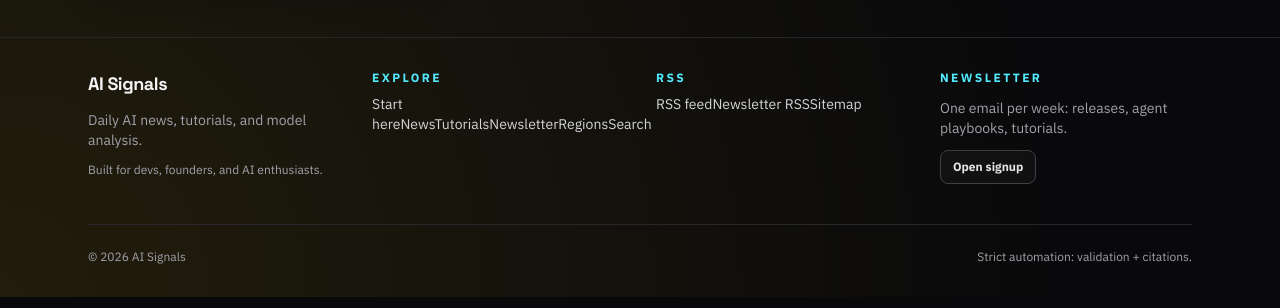
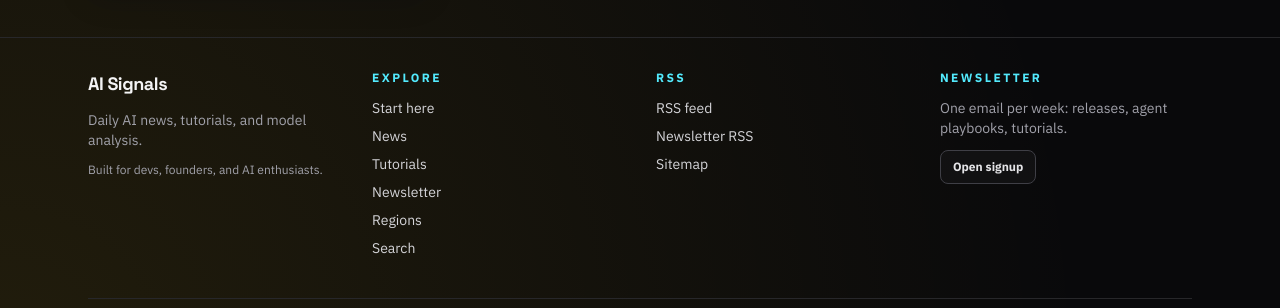
Before and after one commit to AdelZ888/ai-signals, a Next.js app: page / in a window 1280 px wide. Shown: the part 2196-2504 px from the top of the page. Built offline with nearby package versions, Linux system fonts and the light colour scheme; no server answers.

Commit message:
fix: footer layout and link preview metadata

```diff
--- a/src/app/fr/newsletter/[slug]/page.tsx
+++ b/src/app/fr/newsletter/[slug]/page.tsx
@@ -7,6 +7,7 @@ import { PostToc } from "@/components/post-toc";
 import { ReadingProgress } from "@/components/reading-progress";
 import { ShareSnippet } from "@/components/share-snippet";
 import { getAllNewslettersMeta, getNewsletter } from "@/lib/newsletters";
+import { buildOgUrl } from "@/lib/og";
 import { getSiteUrl } from "@/lib/site-url";
 
 type Params = {
@@ -31,13 +32,13 @@ export async function generateMetadata({ params }: Params): Promise<Metadata> {
 
   try {
     const issue = await getNewsletter(slug, "fr");
-    const ogUrl = `/api/og?${new URLSearchParams({
+    const ogUrl = buildOgUrl({
       title: issue.title,
       subtitle: issue.excerpt,
       locale: "fr",
       kind: "newsletter",
       kicker: "Newsletter",
-    }).toString()}`;
+    });
     return {
       title: issue.title,
       description: issue.excerpt,
--- a/src/app/fr/posts/[slug]/page.tsx
+++ b/src/app/fr/posts/[slug]/page.tsx
@@ -17,6 +17,7 @@ import {
   getRelatedPosts,
   getSeriesLabel,
 } from "@/lib/posts";
+import { buildOgUrl } from "@/lib/og";
 import { getSiteUrl } from "@/lib/site-url";
 
 type Params = {
@@ -33,13 +34,13 @@ export async function generateMetadata({ params }: Params): Promise<Metadata> {
 
   try {
     const post = await getPostBySlug(slug, "fr");
-    const ogUrl = `/api/og?${new URLSearchParams({
+    const ogUrl = buildOgUrl({
       title: post.title,
       subtitle: post.excerpt,
       locale: "fr",
       kind: "post",
       kicker: post.category,
-    }).toString()}`;
+    });
     return {
       title: post.title,
       description: post.excerpt,
--- a/src/app/newsletter/[slug]/page.tsx
+++ b/src/app/newsletter/[slug]/page.tsx
@@ -7,6 +7,7 @@ import { PostToc } from "@/components/post-toc";
 import { ReadingProgress } from "@/components/reading-progress";
 import { ShareSnippet } from "@/components/share-snippet";
 import { getAllNewslettersMeta, getNewsletter } from "@/lib/newsletters";
+import { buildOgUrl } from "@/lib/og";
 import { getSiteUrl } from "@/lib/site-url";
 
 type Params = {
@@ -31,13 +32,13 @@ export async function generateMetadata({ params }: Params): Promise<Metadata> {
 
   try {
     const issue = await getNewsletter(slug, "en");
-    const ogUrl = `/api/og?${new URLSearchParams({
+    const ogUrl = buildOgUrl({
       title: issue.title,
       subtitle: issue.excerpt,
       locale: "en",
       kind: "newsletter",
       kicker: "Newsletter",
-    }).toString()}`;
+    });
     return {
       title: issue.title,
       description: issue.excerpt,
--- a/src/app/posts/[slug]/page.tsx
+++ b/src/app/posts/[slug]/page.tsx
@@ -17,6 +17,7 @@ import {
   getRegionLabel,
   getSeriesLabel,
 } from "@/lib/posts";
+import { buildOgUrl } from "@/lib/og";
 import { getSiteUrl } from "@/lib/site-url";
 
 type Params = {
@@ -33,13 +34,13 @@ export async function generateMetadata({ params }: Params): Promise<Metadata> {
 
   try {
     const post = await getPostBySlug(slug);
-    const ogUrl = `/api/og?${new URLSearchParams({
+    const ogUrl = buildOgUrl({
       title: post.title,
       subtitle: post.excerpt,
       locale: "en",
       kind: "post",
       kicker: post.category,
-    }).toString()}`;
+    });
     return {
       title: post.title,
       description: post.excerpt,
--- a/src/components/site-footer.tsx
+++ b/src/components/site-footer.tsx
@@ -26,41 +26,63 @@ export function SiteFooter() {
             </p>
           </div>
 
-          <div className="space-y-2 text-sm">
+          <div className="text-sm">
             <p className="text-xs font-semibold uppercase tracking-[0.2em] text-cyan-300">
               {locale === "fr" ? "Explorer" : "Explore"}
             </p>
-            <Link className="footer-link" href={`${prefix}/start-here`}>
+            <ul className="mt-3 grid gap-2">
+              <li>
+                <Link className="footer-link inline-flex w-fit" href={`${prefix}/start-here`}>
                   {locale === "fr" ? "Commencer ici" : "Start here"}
                 </Link>
-            <Link className="footer-link" href={`${prefix}/news`}>
+              </li>
+              <li>
+                <Link className="footer-link inline-flex w-fit" href={`${prefix}/news`}>
                   {locale === "fr" ? "Actualites" : "News"}
                 </Link>
-            <Link className="footer-link" href={`${prefix}/tutorials`}>
+              </li>
+              <li>
+                <Link className="footer-link inline-flex w-fit" href={`${prefix}/tutorials`}>
                   {locale === "fr" ? "Tutoriels" : "Tutorials"}
                 </Link>
-            <Link className="footer-link" href={`${prefix}/newsletter`}>
+              </li>
+              <li>
+                <Link className="footer-link inline-flex w-fit" href={`${prefix}/newsletter`}>
                   {locale === "fr" ? "Newsletter" : "Newsletter"}
                 </Link>
-            <Link className="footer-link" href={`${prefix}/regions`}>
+              </li>
+              <li>
+                <Link className="footer-link inline-flex w-fit" href={`${prefix}/regions`}>
                   {locale === "fr" ? "Regions" : "Regions"}
                 </Link>
-            <Link className="footer-link" href={`${prefix}/search`}>
+              </li>
+              <li>
+                <Link className="footer-link inline-flex w-fit" href={`${prefix}/search`}>
                   {locale === "fr" ? "Recherche" : "Search"}
                 </Link>
+              </li>
+            </ul>
           </div>
 
-          <div className="space-y-2 text-sm">
+          <div className="text-sm">
             <p className="text-xs font-semibold uppercase tracking-[0.2em] text-cyan-300">RSS</p>
-            <a className="footer-link" href={`${prefix}/rss.xml`}>
+            <ul className="mt-3 grid gap-2">
+              <li>
+                <a className="footer-link inline-flex w-fit" href={`${prefix}/rss.xml`}>
                   {locale === "fr" ? "Flux RSS" : "RSS feed"}
                 </a>
-            <a className="footer-link" href={`${prefix}/newsletter/rss.xml`}>
+              </li>
+              <li>
+                <a className="footer-link inline-flex w-fit" href={`${prefix}/newsletter/rss.xml`}>
                   {locale === "fr" ? "RSS newsletter" : "Newsletter RSS"}
                 </a>
-            <a className="footer-link" href={`${prefix}/sitemap.xml`}>
+              </li>
+              <li>
+                <a className="footer-link inline-flex w-fit" href="/sitemap.xml">
                   Sitemap
                 </a>
+              </li>
+            </ul>
           </div>
 
           <div className="space-y-3">
--- /dev/null
+++ b/src/lib/og.ts
@@ -0,0 +1,31 @@
+function clamp(input: string, max: number) {
+  const value = String(input || "").trim();
+  if (value.length <= max) return value;
+  return value.slice(0, Math.max(0, max - 1)).trimEnd() + "…";
+}
+
+export type OgLocale = "en" | "fr";
+export type OgKind = "page" | "post" | "newsletter";
+
+type BuildOgUrlInput = {
+  title: string;
+  subtitle?: string;
+  locale: OgLocale;
+  kind: OgKind;
+  kicker?: string;
+};
+
+// Social crawlers can be sensitive to extremely long og:image URLs.
+// Keep query params short and predictable.
+export function buildOgUrl(input: BuildOgUrlInput) {
+  const params = new URLSearchParams({
+    title: clamp(input.title, 90),
+    subtitle: clamp(input.subtitle || "", 150),
+    locale: input.locale,
+    kind: input.kind,
+  });
+
+  if (input.kicker) params.set("kicker", clamp(input.kicker, 28));
+
+  return `/api/og?${params.toString()}`;
+}
```
Lines whose indentation alone changed are shown as unchanged.
